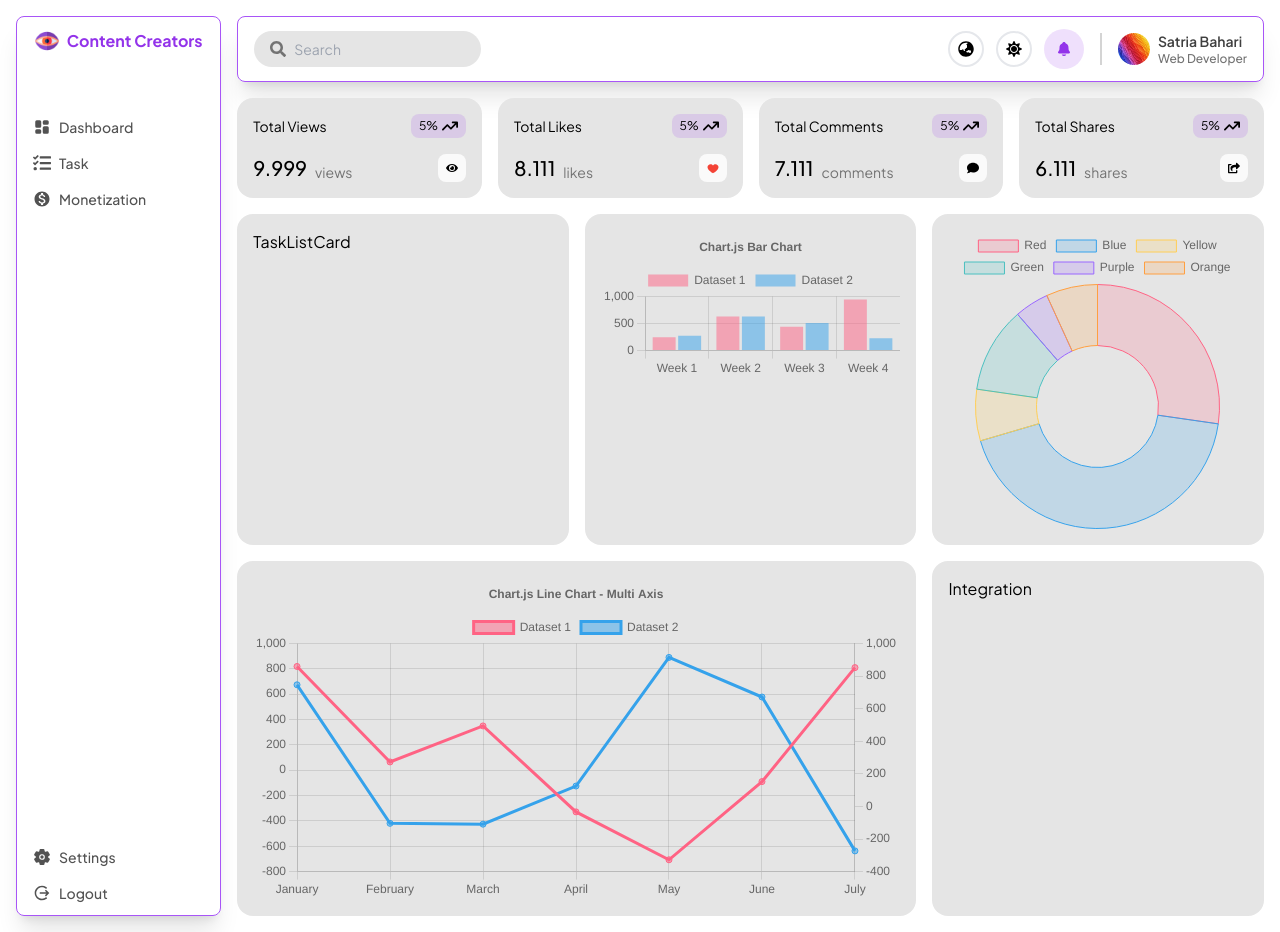
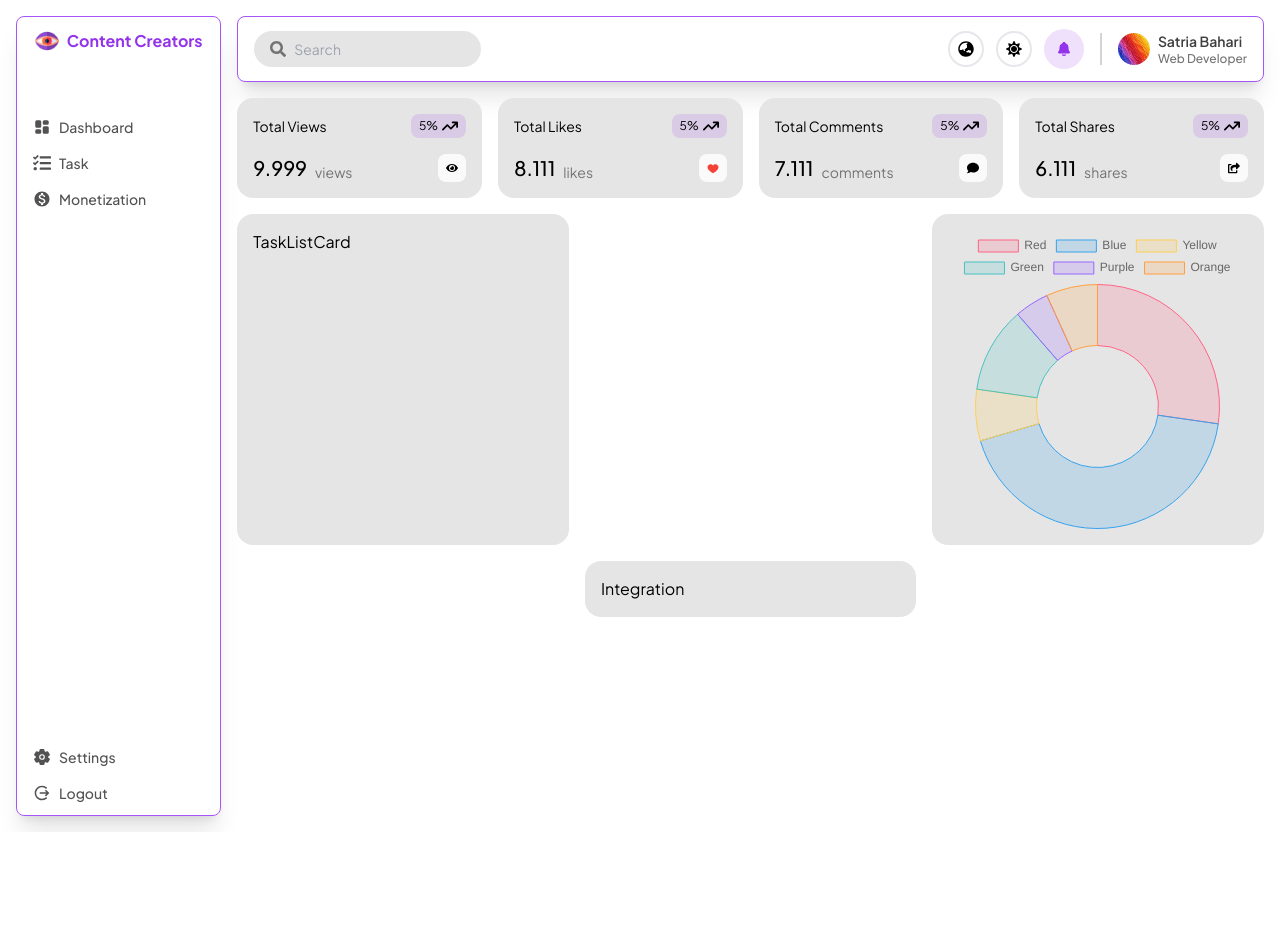
Before and after one commit to satriabahari/creator-pro, a Next.js app: page /dashboard in a window 1280 px wide. After the commit the page ends 832 px from the top, so only its background shows below. Built offline with nearby package versions, Linux system fonts and the light colour scheme.

Commit message:
refactor: deactivate some sections

```diff
--- a/src/modules/dashboard/components/Dashboard.tsx
+++ b/src/modules/dashboard/components/Dashboard.tsx
@@ -1,22 +1,24 @@
 import React from "react";
 import InfoList from "./InfoList";
 import TaskListCard from "./TaskListCard";
-import FollowerListCard from "./FollowerListCard";
+// import FollowerListCard from "./FollowerListCard";
 import VisitListCard from "./VisitListCard";
-import SocialMediaStats from "./SocialMediaStats";
+// import SocialMediaStats from "./SocialMediaStats";
 import Integration from "./Integration";
 
 const Dashboard = () => {
   return (
-    <div className=" space-y-4">
+    <div className="space-y-4">
       <InfoList />
       <div className="grid grid-cols-3 gap-4">
         <TaskListCard />
-        <FollowerListCard />
+        {/* <FollowerListCard /> */}
+        <div></div>
         <VisitListCard />
       </div>
       <div className="grid grid-cols-3 gap-4">
-        <SocialMediaStats />
+        {/* <SocialMediaStats /> */}
+        <div></div>
         <Integration />
       </div>
     </div>
--- a/src/modules/dashboard/components/FollowerListCard.tsx
+++ b/src/modules/dashboard/components/FollowerListCard.tsx
@@ -1,65 +1,65 @@
-'use client'
+// 'use client'
 
-import Card from "@/common/components/elements/Card";
-import React from "react";
-import {
-  Chart as ChartJS,
-  CategoryScale,
-  LinearScale,
-  BarElement,
-  Title,
-  Tooltip,
-  Legend,
-} from "chart.js";
-import { Bar } from "react-chartjs-2";
-import faker from "faker";
+// import Card from "@/common/components/elements/Card";
+// import React from "react";
+// import {
+//   Chart as ChartJS,
+//   CategoryScale,
+//   LinearScale,
+//   BarElement,
+//   Title,
+//   Tooltip,
+//   Legend,
+// } from "chart.js";
+// import { Bar } from "react-chartjs-2";
+// import faker from "faker";
 
-ChartJS.register(
-  CategoryScale,
-  LinearScale,
-  BarElement,
-  Title,
-  Tooltip,
-  Legend,
-);
+// ChartJS.register(
+//   CategoryScale,
+//   LinearScale,
+//   BarElement,
+//   Title,
+//   Tooltip,
+//   Legend,
+// );
 
-export const options = {
-  responsive: true,
-  plugins: {
-    legend: {
-      position: "top" as const,
-    },
-    title: {
-      display: true,
-      text: "Chart.js Bar Chart",
-    },
-  },
-};
+// export const options = {
+//   responsive: true,
+//   plugins: {
+//     legend: {
+//       position: "top" as const,
+//     },
+//     title: {
+//       display: true,
+//       text: "Chart.js Bar Chart",
+//     },
+//   },
+// };
 
-const labels = ["Week 1", "Week 2", "Week 3", "Week 4"];
+// const labels = ["Week 1", "Week 2", "Week 3", "Week 4"];
 
-export const data = {
-  labels,
-  datasets: [
-    {
-      label: "Dataset 1",
-      data: labels.map(() => faker.datatype.number({ min: 0, max: 1000 })),
-      backgroundColor: "rgba(255, 99, 132, 0.5)",
-    },
-    {
-      label: "Dataset 2",
-      data: labels.map(() => faker.datatype.number({ min: 0, max: 1000 })),
-      backgroundColor: "rgba(53, 162, 235, 0.5)",
-    },
-  ],
-};
+// export const data = {
+//   labels,
+//   datasets: [
+//     {
+//       label: "Dataset 1",
+//       data: labels.map(() => faker.datatype.number({ min: 0, max: 1000 })),
+//       backgroundColor: "rgba(255, 99, 132, 0.5)",
+//     },
+//     {
+//       label: "Dataset 2",
+//       data: labels.map(() => faker.datatype.number({ min: 0, max: 1000 })),
+//       backgroundColor: "rgba(53, 162, 235, 0.5)",
+//     },
+//   ],
+// };
 
-const FollowerListCard = () => {
-  return (
-    <Card>
-      <Bar options={options} data={data} />
-    </Card>
-  );
-};
+// const FollowerListCard = () => {
+//   return (
+//     <Card>
+//       <Bar options={options} data={data} />
+//     </Card>
+//   );
+// };
 
-export default FollowerListCard;
+// export default FollowerListCard;
--- a/src/modules/dashboard/components/SocialMediaStats.tsx
+++ b/src/modules/dashboard/components/SocialMediaStats.tsx
@@ -1,91 +1,91 @@
-"use client";
+// "use client";
 
-import Card from "@/common/components/elements/Card";
-import React from "react";
-import {
-  Chart as ChartJS,
-  CategoryScale,
-  LinearScale,
-  PointElement,
-  LineElement,
-  Title,
-  Tooltip,
-  Legend,
-} from "chart.js";
-import { Line } from "react-chartjs-2";
-import faker from "faker";
+// import Card from "@/common/components/elements/Card";
+// import React from "react";
+// import {
+//   Chart as ChartJS,
+//   CategoryScale,
+//   LinearScale,
+//   PointElement,
+//   LineElement,
+//   Title,
+//   Tooltip,
+//   Legend,
+// } from "chart.js";
+// import { Line } from "react-chartjs-2";
+// import faker from "faker";
 
-ChartJS.register(
-  CategoryScale,
-  LinearScale,
-  PointElement,
-  LineElement,
-  Title,
-  Tooltip,
-  Legend,
-);
+// ChartJS.register(
+//   CategoryScale,
+//   LinearScale,
+//   PointElement,
+//   LineElement,
+//   Title,
+//   Tooltip,
+//   Legend,
+// );
 
-export const options = {
-  responsive: true,
-  interaction: {
-    mode: "index" as const,
-    intersect: false,
-  },
-  stacked: false,
-  plugins: {
-    title: {
-      display: true,
-      text: "Chart.js Line Chart - Multi Axis",
-    },
-  },
-  scales: {
-    y: {
-      type: "linear" as const,
-      display: true,
-      position: "left" as const,
-    },
-    y1: {
-      type: "linear" as const,
-      display: true,
-      position: "right" as const,
-      grid: {
-        drawOnChartArea: false,
-      },
-    },
-  },
-};
+// export const options = {
+//   responsive: true,
+//   interaction: {
+//     mode: "index" as const,
+//     intersect: false,
+//   },
+//   stacked: false,
+//   plugins: {
+//     title: {
+//       display: true,
+//       text: "Chart.js Line Chart - Multi Axis",
+//     },
+//   },
+//   scales: {
+//     y: {
+//       type: "linear" as const,
+//       display: true,
+//       position: "left" as const,
+//     },
+//     y1: {
+//       type: "linear" as const,
+//       display: true,
+//       position: "right" as const,
+//       grid: {
+//         drawOnChartArea: false,
+//       },
+//     },
+//   },
+// };
 
-const labels = ["January", "February", "March", "April", "May", "June", "July"];
+// const labels = ["January", "February", "March", "April", "May", "June", "July"];
 
-export const data = {
-  labels,
-  datasets: [
-    {
-      label: "Dataset 1",
-      data: labels.map(() => faker.datatype.number({ min: -1000, max: 1000 })),
-      borderColor: "rgb(255, 99, 132)",
-      backgroundColor: "rgba(255, 99, 132, 0.5)",
-      yAxisID: "y",
-    },
-    {
-      label: "Dataset 2",
-      data: labels.map(() => faker.datatype.number({ min: -1000, max: 1000 })),
-      borderColor: "rgb(53, 162, 235)",
-      backgroundColor: "rgba(53, 162, 235, 0.5)",
-      yAxisID: "y1",
-    },
-  ],
-};
-interface SocialMediaStatsProps {
-  colspan?: string;
-}
+// export const data = {
+//   labels,
+//   datasets: [
+//     {
+//       label: "Dataset 1",
+//       data: labels.map(() => faker.datatype.number({ min: -1000, max: 1000 })),
+//       borderColor: "rgb(255, 99, 132)",
+//       backgroundColor: "rgba(255, 99, 132, 0.5)",
+//       yAxisID: "y",
+//     },
+//     {
+//       label: "Dataset 2",
+//       data: labels.map(() => faker.datatype.number({ min: -1000, max: 1000 })),
+//       borderColor: "rgb(53, 162, 235)",
+//       backgroundColor: "rgba(53, 162, 235, 0.5)",
+//       yAxisID: "y1",
+//     },
+//   ],
+// };
+// interface SocialMediaStatsProps {
+//   colspan?: string;
+// }
 
-const SocialMediaStats = ({ colspan }: SocialMediaStatsProps) => {
-  return (
-    <Card className="col-span-2">
-      <Line options={options} data={data} />
-    </Card>
-  );
-};
+// const SocialMediaStats = ({ colspan }: SocialMediaStatsProps) => {
+//   return (
+//     <Card className="col-span-2">
+//       <Line options={options} data={data} />
+//     </Card>
+//   );
+// };
 
-export default SocialMediaStats;
+// export default SocialMediaStats;
```
Also changed, not shown: 1 other file (tests, documents, lock files or other folders).
